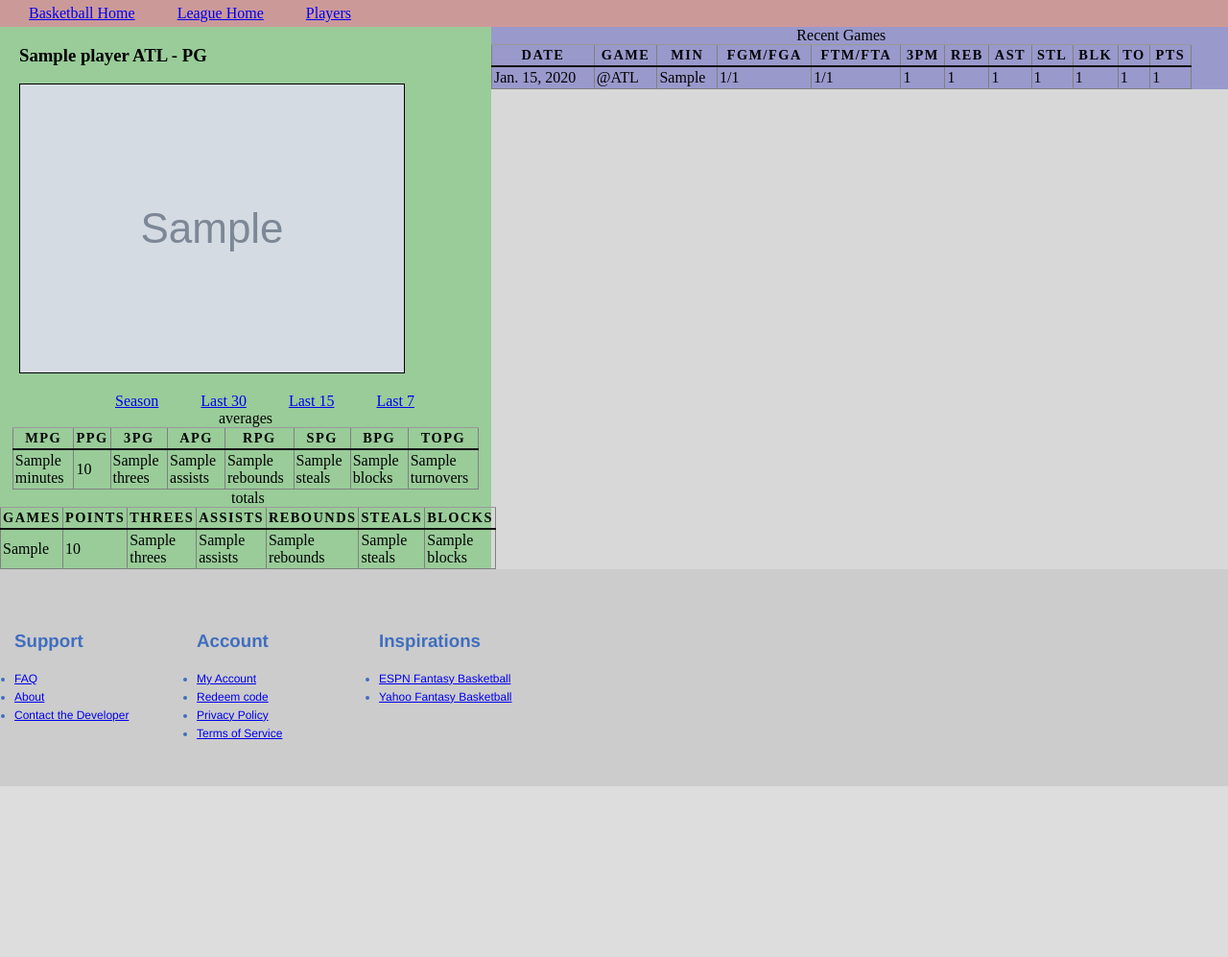
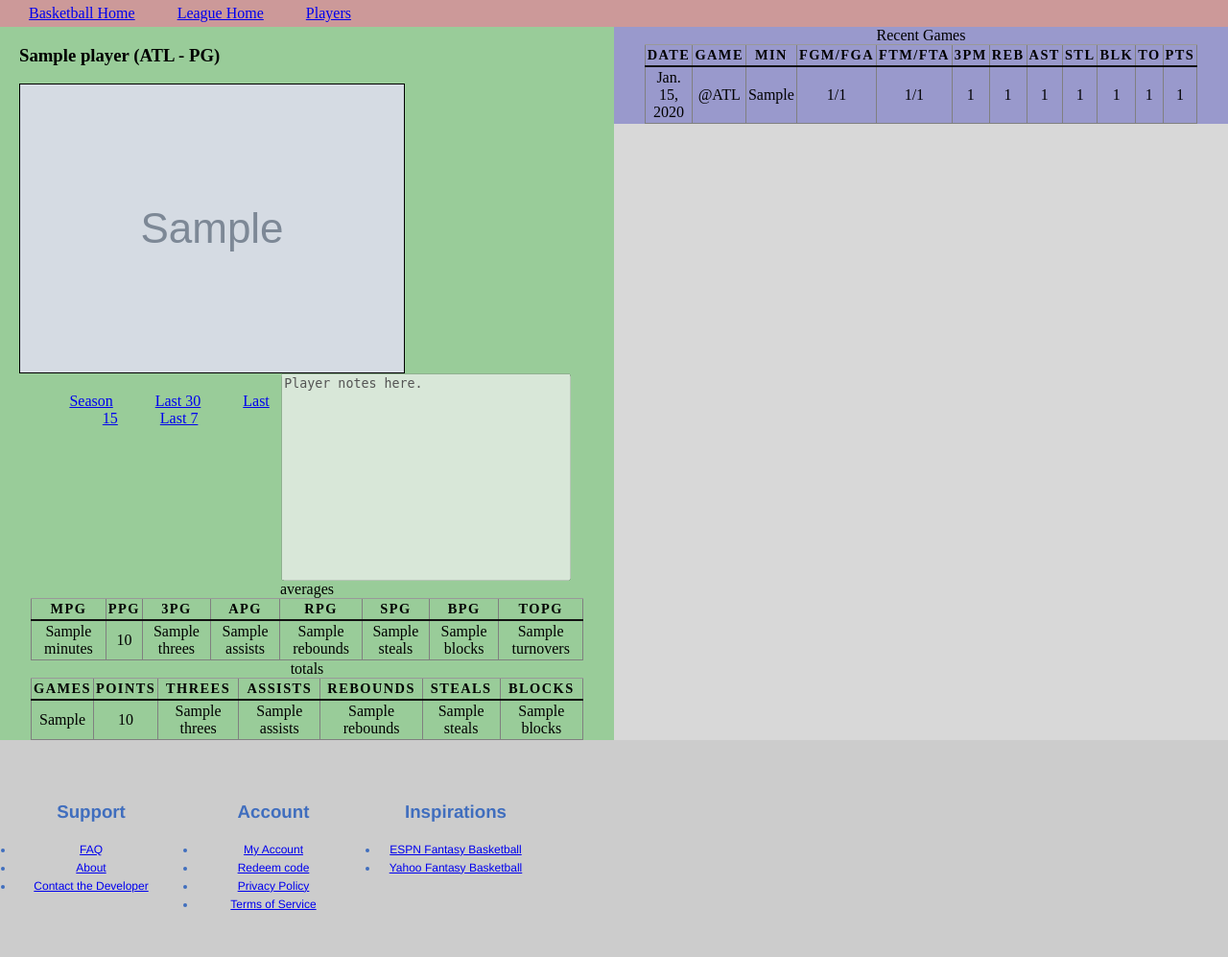
Before and after one commit to zachcalvert/bball, a Django app: template clone/players/templates/players/player_profile.html in a window 1280 px wide. Shown: the part 28-1025 px from the top of the page at 96% size. Before the commit the page ends 847 px from the top, so only its background shows below. Run offline with Django 3.2, Linux system fonts and the light colour scheme; tables that the repository leaves empty hold one stand-in row (values such as "Sample post"); the template is opened without the code that fills it: values that come from a table or form of the project are taken from there, most other values are stand-ins (such as "Sample title", 1, 10 or a date in 2020); grey boxes marked "Sample" are stand-in pictures.

Commit message:
more player page styling, recent notes box

```diff
--- a/clone/players/templates/players/all/all_averages.html
+++ b/clone/players/templates/players/all/all_averages.html
@@ -4,7 +4,7 @@
 	<script type="text/javascript" src="{{ STATIC_URL }}js/jquery.tablesorter.js"></script>
 </head>
 
-<h3>Season averages</h3>
+<h3>Season averages as of {{ today }}</h3>
 <table id="averages_table" class="tablesorter">
 	<thead>
 		<tr>
--- a/clone/players/templates/players/player_profile.html
+++ b/clone/players/templates/players/player_profile.html
@@ -12,10 +12,11 @@
 
 	{% block main-content %}
 	<div id="main-content">
-		<h3>{{ player.name }} {{ player.nba_team }} - {{ player.position }}</h3>
+		<h3>{{ player.name }} ({{ player.nba_team }} - {{ player.position }})</h3>
 		{% if image_url %}
 			<img border="1" src={{ image_url }}>
 		{% endif %}
+		<textarea disabled rows="14" cols="35">Player notes here.</textarea>
 			<ul>
 				<li><a href={% url 'player_profile' player.id %}>Season</a></li>
 				<li><a href={% url 'player_last_month' player.id %}>Last 30</a></li>
@@ -74,7 +75,7 @@
 	{% block sidebar %}
 		<div id="sidebar-content">
 			{% block recent_games %}
-			<table class="player_recent_games" cellpadding="2" cellspacing="2" width="40%" border="1" id="teamtable_0" align="left">
+			<table class="player_recent_games" cellpadding="2" cellspacing="2" width="40%" border="1" id="teamtable_0" align="center">
 				<caption>Recent Games</caption>
 					<tr>
 						<th>Date</th>
--- a/clone/players/views.py
+++ b/clone/players/views.py
@@ -23,7 +23,7 @@ def all_totals(request):
 
 def all_averages(request):
 	players = Player.objects.all()
-	return render(request, "players/all/all_averages.html", {"players": players})
+	return render(request, "players/all/all_averages.html", {"today": today, "players": players})
 
 def player_profile(request, player_id):
 	player = get_object_or_404(Player, pk=player_id)
--- a/clone/teams/templates/teams/team_profile.html
+++ b/clone/teams/templates/teams/team_profile.html
@@ -10,6 +10,7 @@
 {% endblock %}
 
 {% block main-content %}
+	<div id="main-content-table">
 		<ul class="stat_filter_links">
 			<li><a href={% url 'team_profile' team.id %}>Season</a></li>
 			<li><a href={% url 'team_last_month' team.id %}>Last 30</a></li>
@@ -67,5 +68,6 @@
 		  		</tr>
 			{% endfor %}
 		</table>
+	</div>
 {% endblock %}
 {% block sidebar %}{% endblock %}
--- a/clone/templates/base.html
+++ b/clone/templates/base.html
@@ -50,7 +50,7 @@
 	{% endblock %}
 
 	{% block footer %}
-        <div id="footer">
+        <div id="footer" align="center">
             <div id="footer-block" class="footer-block">
                 <h3>Support</h3>
                 <ul role="navigation">
--- a/clone/www/static/base/base.css
+++ b/clone/www/static/base/base.css
@@ -26,7 +26,7 @@ html {
 }
 #main-content {
 	float:left;
-	width:40%;
+	width:50%;
 	background:#9c9;
 }
 #main-content h3 {
@@ -47,10 +47,18 @@ html {
 	margin:0;
 	padding:20px;
 }
+#main-content table {
+	width:90%;
+	text-align: center;
+}
 #sidebar-content {
 	float:right;
-	width:60%;
+	width:50%;
 	background:#99c;
+}
+#sidebar-content table {
+	width:90%;
+	text-align: center;
 }
 #sidebar-content ul {
 	margin:0;
@@ -91,7 +99,12 @@ html {
     font-size: 12px;
     line-height: 19px;
 }
-
+textarea {
+	float:right;
+	margin-right:7%;
+	resize: none;
+	overflow-y: scroll;
+}
 table {
 	width: 95%;
 	border-collapse: collapse;
```
Also changed, not shown: clone/teams/templates/teams/all_teams.html (+6 -1 lines), clone/www/static/base/teamprofile.css (+7 -16 lines). Lines whose indentation alone changed are shown as unchanged.
